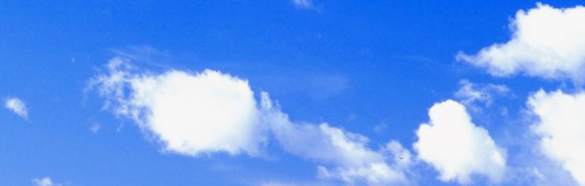
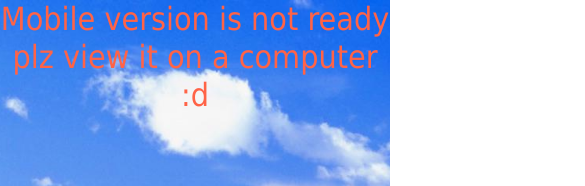
Before and after one commit to Furkan-Ozdemir/react-portfolio, a React (Create React App) app: page / in a window 390 px wide. Shown: the top 186 px of the page, 585 px wide, since content can reach past the window. Built offline with nearby package versions, Linux system fonts and the light colour scheme; no server answers.

Commit message:
mobile version added

```diff
--- a/src/App.js
+++ b/src/App.js
@@ -16,7 +16,11 @@ const App = () => {
   const [showContextMenu, setShowContextMenu] = useState(false);
   const [isResume, setIsResume] = useState(false); // TODO isDownloadable refactor later
   const [locationData, setLocationData] = useState({});
+  const [isMobile, setIsMobile] = useState(false);
 
+  useEffect(() => {
+    setIsMobile(window.innerWidth < 1024);
+  }, []);
   useEffect(() => {
     getLocationData();
   }, []);
@@ -53,6 +57,14 @@ const App = () => {
       setLocationData(data);
     } catch (error) {}
   };
+
+  if (isMobile) {
+    return (
+      <p style={{ color: "tomato", textAlign: "center", fontSize: "2em" }}>
+        Mobile version is not ready plz view it on a computer :d
+      </p>
+    );
+  }
 
   return (
     <div
```
